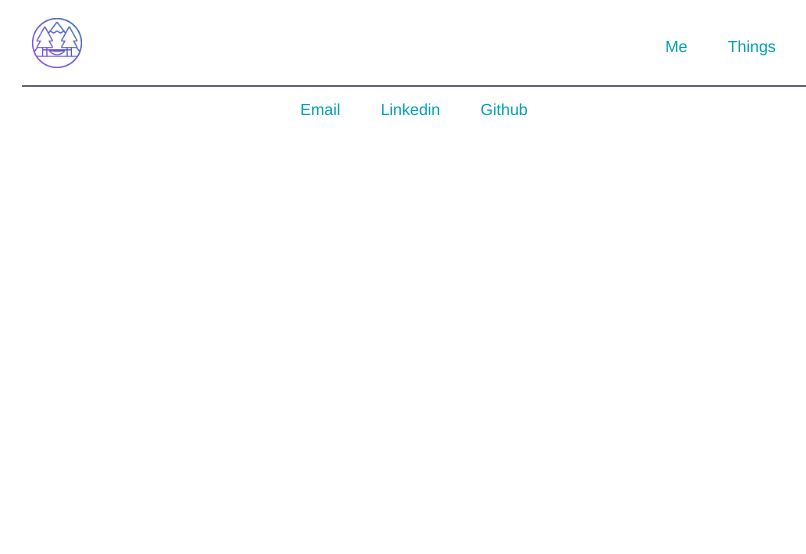
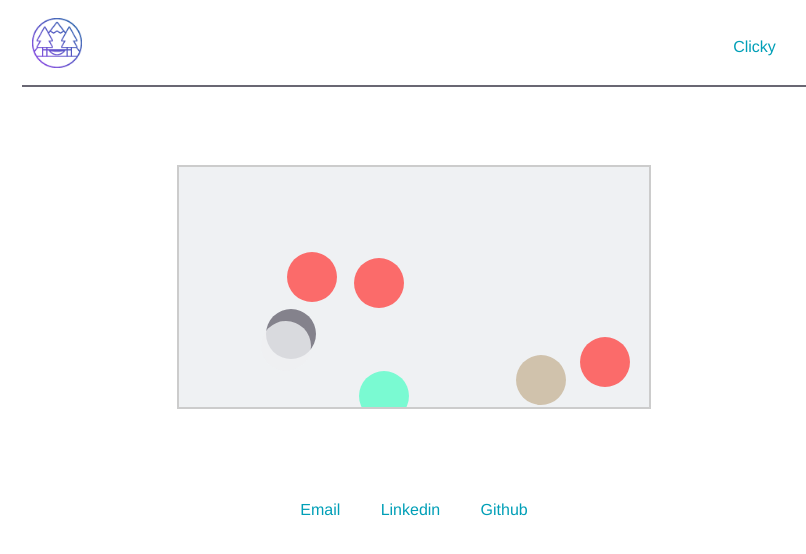
Before and after one commit to anubiskhan/personal-site-vite, a React (Vite) app: page /clicky in a window 1280 px wide. Shown: the top 554 px of the page, without its empty margins (226-1032 px from the left). Built offline with nearby package versions, Linux system fonts and the light colour scheme.

Commit message:
Rearranges page ordering and nav layout. Adds bubble game

```diff
--- a/index.html
+++ b/index.html
@@ -2,7 +2,7 @@
 <html lang="en">
   <head>
     <meta charset="UTF-8" />
-    <link rel="icon" type="image/svg+xml" href="./public/fav2.png" />
+    <link rel="icon" type="image/svg+xml" href="./fav2.png" />
     <meta name="viewport" content="width=device-width, initial-scale=1.0" />
     <title>Kelly Schroeder</title>
   </head>
--- a/src/App.tsx
+++ b/src/App.tsx
@@ -2,9 +2,9 @@ import { BrowserRouter as Router, Routes, Route } from "react-router-dom";
 
 import Nav from "./components/Nav";
 import Contact from "./components/Contact";
-import Things from "./components/Things";
-import Me from "./components/Me";
+// import Things from "./components/Things";
 import Home from "./components/Home";
+import Clicky from "./components/Clicky";
 import './styles/App.css'
 
 
@@ -14,8 +14,8 @@ export default function App() {
       <Nav />
       <Routes>
         <Route path="/" element={<Home />} />
-        <Route path="/me" element={<Me />} />
-        <Route path="/things" element={<Things />} />
+        <Route path="/clicky" element={<Clicky />} />
+        {/* <Route path="/things" element={<Things />} /> */}
       </Routes>
       <Contact />
     </Router>
--- /dev/null
+++ b/src/components/Clicky.tsx
@@ -0,0 +1,43 @@
+import { useState, useEffect } from 'react';
+import '../styles/Clicky.css';
+import { Colors } from '../colors';
+
+const Clicky = () => {
+    const colorArray = Object.values(Colors);
+    const [bubbles, setBubbles] = useState<{ id: number, x: number, y: number, color: string }[]>([]);
+    const [nextId, setNextId] = useState(1);
+
+    useEffect(() => {
+        const interval = setInterval(() => {
+            const randomColor = colorArray[Math.floor(Math.random() * colorArray.length)];
+            setBubbles(prevBubbles => [
+                ...prevBubbles,
+                { id: nextId, x: Math.random() * 90, y: Math.random() * 90, color: randomColor }
+            ]);
+            setNextId(prevId => prevId + 1);
+        }, 1000);
+
+        return () => clearInterval(interval);
+    }, [nextId]);
+
+    const handleBubbleClick = (id: number) => {
+        setBubbles(prevBubbles => prevBubbles.filter(bubble => bubble.id !== id));
+    };
+
+    return (
+        <div className='main'>
+            <div className='frame'>
+                {bubbles.map(bubble => (
+                    <div
+                        key={bubble.id}
+                        className='bubble'
+                        style={{ left: `${bubble.x}%`, top: `${bubble.y}%`, backgroundColor: bubble.color }}
+                        onClick={() => handleBubbleClick(bubble.id)}
+                    ></div>
+                ))}
+            </div>
+        </div>
+    );
+}
+
+export default Clicky;
--- a/src/components/Me.tsx
+++ /dev/null
@@ -1,31 +0,0 @@
-// File: ./components/Things.tsx
-import '../styles/Me.css'
-
-const Me = () => {
-    return (
-            <div>
-
-                <p>
-                    Hi, I’m a software developer based in the Pacific Northwest with a passion for building, fixing, and optimizing systems. I thrive on creating efficient solutions and am particularly drawn to automation, seamless integrations, scalability, and crafting modular, maintainable designs.
-                </p>
-                <div>
-                    <div>
-                        <p>
-                        Over the past six years, I’ve been deeply immersed in Ruby on Rails, PostgreSQL, and AWS, developing robust, scalable applications.
-                        </p>
-                        <p>
-                        I also bring a strong working knowledge of Vue.js, Python, DevOps, CloudOps, and project management, alongside experience in finance, economics, guitar, and carpentry.
-                        </p>
-                        <p>
-                        While I can work with Wordpress, CraftCMS, CSS, and HTML, these tools are not my favorites, though I handle them proficiently when needed.
-                        </p>
-                        <p>
-                        <a href="https://github.com/anubiskhan/personal_site_vite" target="_blank" rel="noopener" className='copyLink'>This site</a> is built using React.js. Hosted in a secure S3 and distributed via Cloudfront.
-                        </p>
-                    </div>
-                </div>
-    </div>
-    );
-}
-
-export default Me;
--- a/src/components/Nav.tsx
+++ b/src/components/Nav.tsx
@@ -11,8 +11,8 @@ const Nav = () => {
                 <NavLink to="/"><img src={fav} alt="" /></NavLink>
             </div>
             <div>
-                <NavLink to="/me" className="prettyLink">Me</NavLink>
-                <NavLink to="/things" className="prettyLink">Things</NavLink>
+                <NavLink to="/clicky" className="prettyLink">Clicky</NavLink>
+                {/* <NavLink to="/things" className="prettyLink">Things</NavLink> */}
             </div>
         </div>
     );
--- a/src/components/Things.tsx
+++ b/src/components/Things.tsx
@@ -1,7 +1,34 @@
 // File: ./components/Things.tsx
-// import '../styles/Things.css'
+import { useState, useEffect } from 'react';
+// import '../styles/Things.css';
 
 const Things = () => {
+    const [keySequence, setKeySequence] = useState<number[]>([]);
+    const konamiCode = [38, 38, 40, 40, 37, 39, 37, 39, 66, 65]; // Key codes for ↑ ↑ ↓ ↓ ← → ← → B A
+
+    useEffect(() => {
+        const handleKeyDown = (event: KeyboardEvent) => {
+            setKeySequence(prevSequence => {
+                const newSequence = [...prevSequence, event.keyCode].slice(-konamiCode.length);
+                if (newSequence.join('') === konamiCode.join('')) {
+                    triggerKonamiAction();
+                }
+                return newSequence;
+            });
+        };
+
+        window.addEventListener('keydown', handleKeyDown);
+
+        return () => {
+            window.removeEventListener('keydown', handleKeyDown);
+        };
+    }, []);
+
+    const triggerKonamiAction = () => {
+        alert('Konami Code Activated!');
+        // You can replace this alert with any action you want to trigger
+    };
+
     return (
         <div>
             <h1>
@@ -42,9 +69,6 @@ const Things = () => {
                 <li>
                     Terraformed
                 </li>
-                <li>
-                    rails/vite
-                </li>
             </ul>
         </div>
     );
--- /dev/null
+++ b/src/styles/Clicky.css
@@ -0,0 +1,54 @@
+.main {
+    width: 100%;
+    height: 50vh;
+    display: flex;
+    justify-content: center;
+    align-items: center;
+}
+
+.frame {
+    position: relative;
+    width: 60%;
+    height: 60%;
+    border: 2px solid #ccc;
+    /* Black border for the frame */
+    background: #eff1f3ff;
+    /* White background for the frame */
+    overflow: hidden;
+}
+
+.mountain {
+    position: absolute;
+    bottom: 0;
+    left: 50%;
+    transform: translateX(-50%);
+    width: 50%;
+    height: 50%;
+    background: linear-gradient(to top, #8B4513, #A0522D);
+    clip-path: polygon(50% 0%, 0% 100%, 100% 100%);
+    cursor: pointer;
+}
+
+.message {
+    position: absolute;
+    top: 10%;
+    left: 50%;
+    transform: translateX(-50%);
+    font-size: 2em;
+    color: #000;
+}
+
+.bubble {
+    position: absolute;
+    width: 50px;
+    height: 50px;
+    background-color: #FE4A49;
+    opacity: 80%;
+    border-radius: 50%;
+    cursor: pointer;
+    transition: transform 0.2s;
+}
+
+.bubble:hover {
+    transform: scale(1.2);
+}
--- a/src/styles/Home.css
+++ b/src/styles/Home.css
@@ -1,40 +1,82 @@
-
-.main {
-    width: 100%;
-    height: 50vh;
-    display: flex;
-    justify-content: center;
-    align-items: center;
+.homeContainer {
+    display: grid;
+    grid-template-columns: 1fr;
+    color: var(--white-color);
 }
 
-.frame {
-    position: relative;
-    width: 80%;
-    height: 60%;
-    border: 5px solid #000;
-    /* Black border for the frame */
-    background: #FFFFFF;
-    /* White background for the frame */
-    overflow: hidden;
+.sideContainer {
+    display: grid;
+    grid-template-columns: 2fr 1fr;
+    grid-template-rows: 1fr 2fr 1fr;
+    margin: 0em 1em;
 }
 
-.mountain {
-    position: absolute;
-    bottom: 0;
-    left: 50%;
-    transform: translateX(-50%);
-    width: 50%;
-    height: 50%;
-    background: linear-gradient(to top, #8B4513, #A0522D);
-    clip-path: polygon(50% 0%, 0% 100%, 100% 100%);
-    cursor: pointer;
+.sideInnerTop {
+    grid-column-start: 1;
+    grid-column-end: 3;
+    grid-row-start: 1;
+    grid-row-end: 2;
+
+    display: grid;
+    margin: 1em 0em;
+
+    h1 {
+        margin: 1em 0;
+    }
+
+    img {
+        grid-column-start: 2;
+        margin: 1em auto;
+        width: 64px;
+        height: 64px;
+    }
 }
 
-.message {
-    position: absolute;
-    top: 10%;
-    left: 50%;
-    transform: translateX(-50%);
-    font-size: 2em;
-    color: #000;
+.sideInnerBody {
+    grid-column-start: 1;
+    grid-column-end: 3;
+    grid-row-start: 2;
+    grid-row-end: 5;
+
+    p {
+        margin: 1em auto;
+    }
 }
+
+.iconGrid {
+    display: flex;
+    width: 100%;
+    margin: 0em auto;
+    grid-column-start: 1;
+    grid-column-end: 3;
+    height: 1fr;
+    justify-content: center;
+}
+
+.iconGridItem {
+    margin: auto;
+}
+
+.colorBlockGreen,
+.colorBlockBrown,
+.colorBlockOrange,
+.colorBlockGray {
+    height: .75em;
+    width: .75em;
+}
+
+.colorBlockGreen {
+    background: #5dfdcbff;
+}
+
+.colorBlockBrown {
+    background: #C9B79C;
+}
+
+.colorBlockOrange {
+    background: #FE4A49;
+}
+
+.colorBlockGray {
+    background: #696773ff;
+}
--- a/src/styles/Me.css
+++ /dev/null
@@ -1,82 +0,0 @@
-.homeContainer {
-    display: grid;
-    grid-template-columns: 1fr;
-    color: var(--white-color);
-}
-
-.sideContainer {
-    display: grid;
-    grid-template-columns: 2fr 1fr;
-    grid-template-rows: 1fr 2fr 1fr;
-    margin: 0em 1em;
-}
-
-.sideInnerTop {
-    grid-column-start: 1;
-    grid-column-end: 3;
-    grid-row-start: 1;
-    grid-row-end: 2;
-
-    display: grid;
-    margin: 1em 0em;
-
-    h1 {
-        margin: 1em 0;
-    }
-
-    img {
-        grid-column-start: 2;
-        margin: 1em auto;
-        width: 64px;
-        height: 64px;
-    }
-}
-
-.sideInnerBody {
-    grid-column-start: 1;
-    grid-column-end: 3;
-    grid-row-start: 2;
-    grid-row-end: 5;
-
-    p {
-        margin: 1em auto;
-    }
-}
-
-.iconGrid {
-    display: flex;
-    width: 100%;
-    margin: 0em auto;
-    grid-column-start: 1;
-    grid-column-end: 3;
-    height: 1fr;
-    justify-content: center;
-}
-
-.iconGridItem {
-    margin: auto;
-}
-
-.colorBlockGreen,
-.colorBlockBrown,
-.colorBlockOrange,
-.colorBlockGray {
-    height: .75em;
-    width: .75em;
-}
-
-.colorBlockGreen {
-    background: #5dfdcbff;
-}
-
-.colorBlockBrown {
-    background: #C9B79C;
-}
-
-.colorBlockOrange {
-    background: #FE4A49;
-}
-
-.colorBlockGray {
-    background: #696773ff;
-}
```
Also changed, not shown: src/components/Home.tsx (+23 -14 lines).
